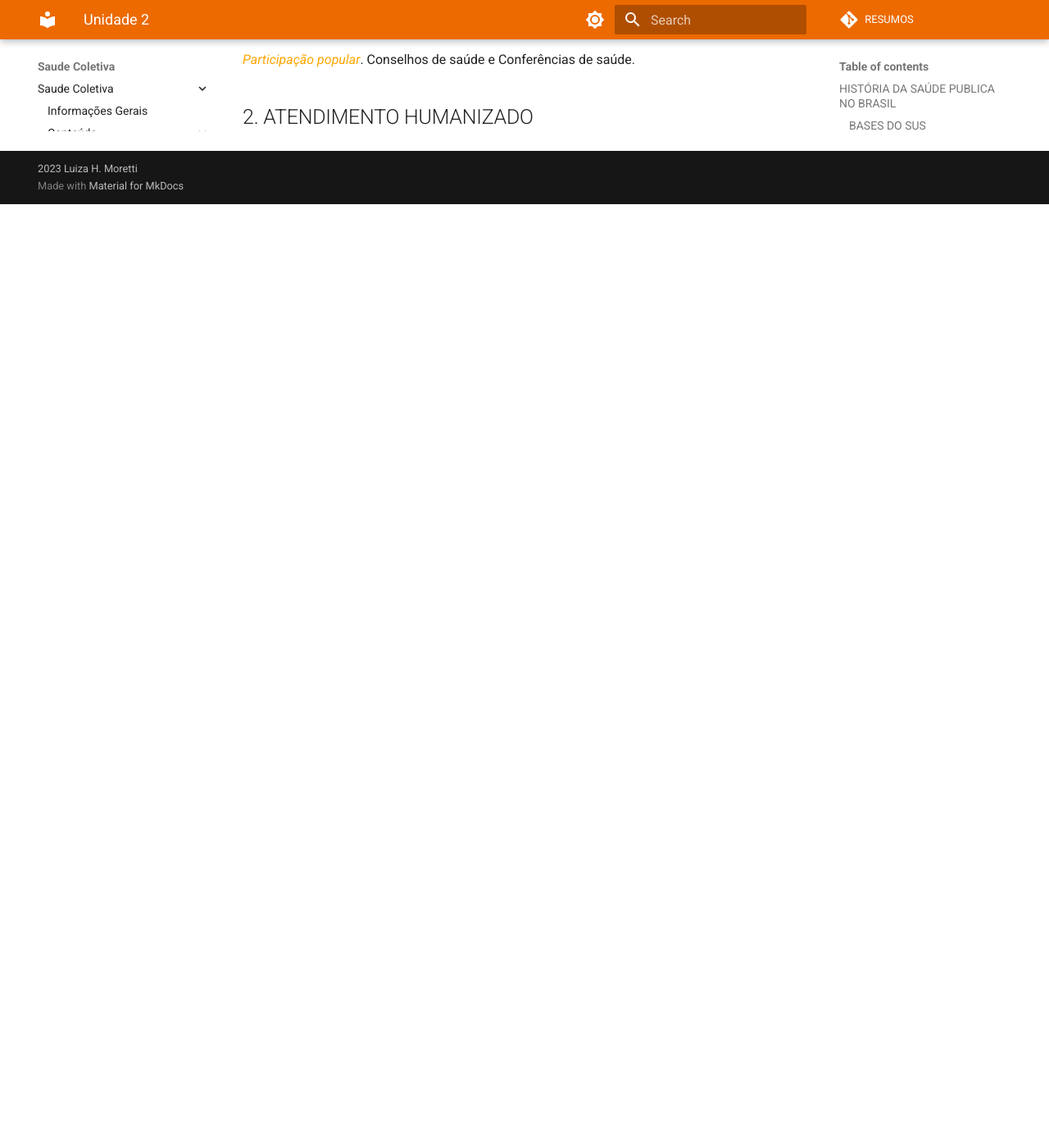
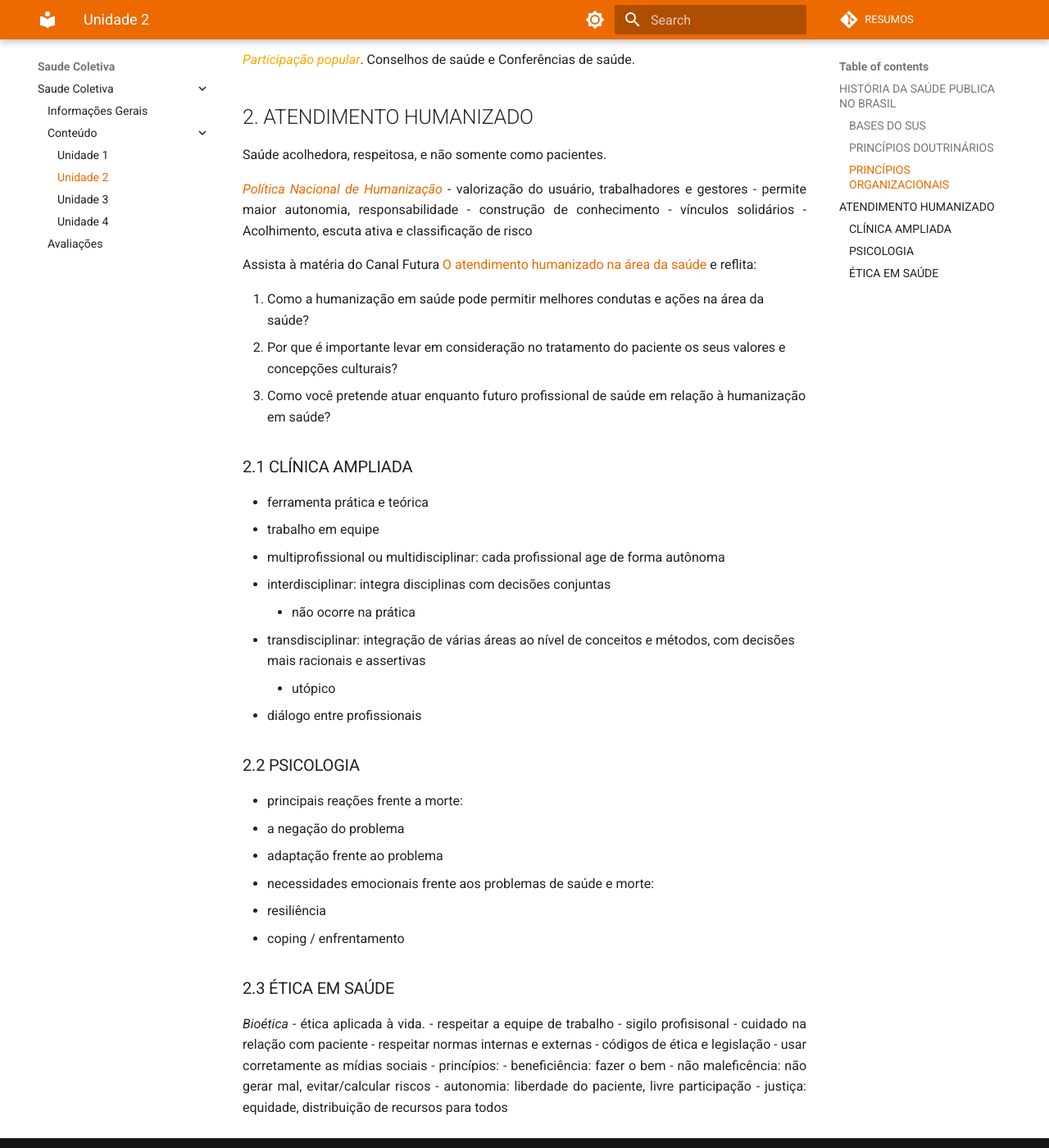
Before and after one commit to luhm/saude_coletiva, an MkDocs documentation site: the page built from docs/saude_coletiva/sc_conteudo2.md, in a window 1280 px wide and 1400 px high, scrolled down 3099 px. Shown: the whole window at 82% size. Built offline with MkDocs 1.6.1 and Material for MkDocs 9.7.7, drawn with Linux system fonts in a browser that asks for light colours; before the commit the page ends 3348 px from its top, so only the background shows below that.

Commit message:
unidade 2

```diff
--- a/docs/saude_coletiva/sc_conteudo2.md
+++ b/docs/saude_coletiva/sc_conteudo2.md
@@ -107,3 +107,53 @@ Organização do sistema e sua estrutura.
 <span style="color:orange">_Participação popular_</span>. Conselhos de saúde e Conferências de saúde.
 
 ## ATENDIMENTO HUMANIZADO
+
+Saúde acolhedora, respeitosa, e não somente como pacientes.
+
+[_Política Nacional de Humanização_](https://bvsms.saude.gov.br/bvs/publicacoes/humanizasus_documento_gestores_trabalhadores_sus.pdf)
+- valorização do usuário, trabalhadores e gestores
+- permite maior autonomia, responsabilidade
+- construção de conhecimento
+- vínculos solidários
+- Acolhimento, escuta ativa e classificação de risco
+
+Assista à matéria do Canal Futura [O atendimento humanizado na área da saúde](https://www.youtube.com/watch?v=T-q23TvfJ1E) e reflita:
+
+1. Como a humanização em saúde pode permitir melhores condutas e ações na área da saúde?
+2. Por que é importante levar em consideração no tratamento do paciente os seus valores e concepções culturais?
+3. Como você pretende atuar enquanto futuro profissional de saúde em relação à humanização em saúde?
+
+### CLÍNICA AMPLIADA
+
+- ferramenta prática e teórica
+- trabalho em equipe
+  - multiprofissional ou multidisciplinar: cada profissional age de forma autônoma
+  - interdisciplinar: integra disciplinas com decisões conjuntas
+    - não ocorre na prática
+  - transdisciplinar: integração de várias áreas ao nível de conceitos e métodos, com decisões mais racionais e assertivas
+    - utópico
+- diálogo entre profissionais
+
+### PSICOLOGIA
+
+- principais reações frente a morte:
+  - a negação do problema
+  - adaptação frente ao problema
+- necessidades emocionais frente aos problemas de saúde e morte:
+  - resiliência
+  - coping / enfrentamento
+
+### ÉTICA EM SAÚDE
+
+_Bioética_ - ética aplicada à vida.
+- respeitar a equipe de trabalho
+- sigilo profisisonal
+- cuidado na relação com paciente
+- respeitar normas internas e externas
+  - códigos de ética e legislação
+- usar corretamente as mídias sociais
+- princípios:
+  - beneficiência: fazer o bem
+  - não maleficência: não gerar mal, evitar/calcular riscos
+  - autonomia: liberdade do paciente, livre participação
+  - justiça: equidade, distribuição de recursos para todos
```
